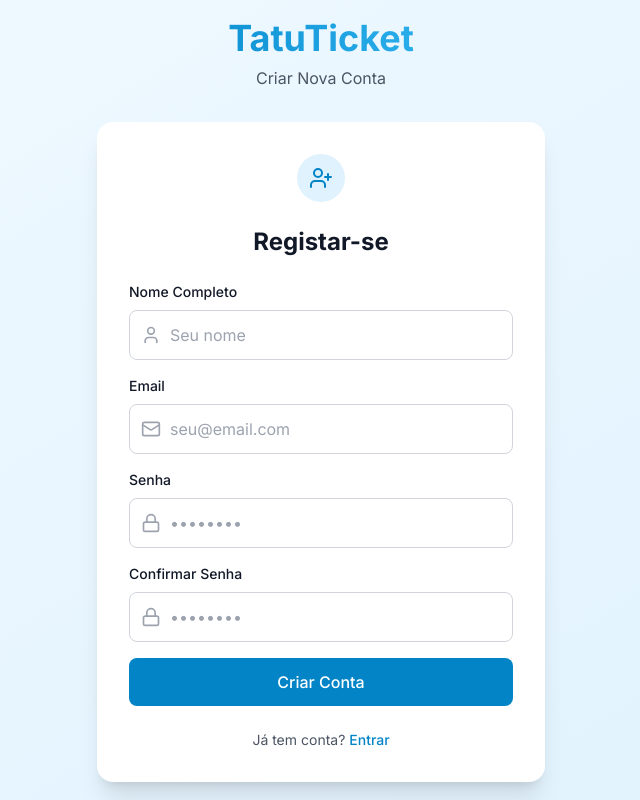
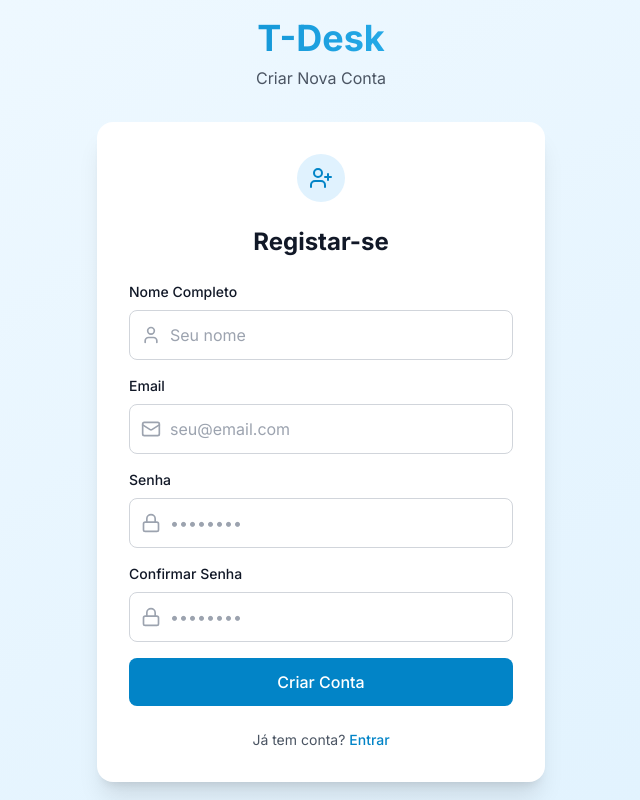
Before and after one commit to pedro17pedroo/ticket, a React (Vite) app in the folder portalClientEmpresa/: page /register in a window 1280 px wide. Shown: the whole page, without its empty margins (319-959 px from the left). Built offline with nearby package versions, Linux system fonts and the light colour scheme; no server answers.

Commit message:
refactor(portal-cliente): ajustes em desktop agent e registro

```diff
--- a/portalClientEmpresa/src/pages/DesktopAgent.jsx
+++ b/portalClientEmpresa/src/pages/DesktopAgent.jsx
@@ -63,7 +63,7 @@ const DesktopAgent = () => {
           <Monitor className="w-10 h-10 text-indigo-600 dark:text-indigo-400" />
         </div>
         <h1 className="text-3xl font-bold text-gray-900 dark:text-white mb-2">
-          {agentInfo?.name || 'TatuTicket Desktop Agent'}
+          {agentInfo?.name || 'T-Desk Desktop Agent'}
         </h1>
         <p className="text-lg text-gray-600 dark:text-gray-400 max-w-2xl mx-auto">
           Instale o Desktop Agent no seu computador para criar tickets, acompanhar solicitações e receber suporte de forma mais rápida.
--- a/portalClientEmpresa/src/pages/Register.jsx
+++ b/portalClientEmpresa/src/pages/Register.jsx
@@ -37,7 +37,7 @@ const Register = () => {
       <div className="w-full max-w-md">
         <div className="text-center mb-8">
           <h1 className="text-4xl font-bold bg-gradient-to-r from-primary-600 to-primary-400 bg-clip-text text-transparent">
-            TatuTicket
+            T-Desk
           </h1>
           <p className="text-gray-600 dark:text-gray-400 mt-2">
             Criar Nova Conta
```
